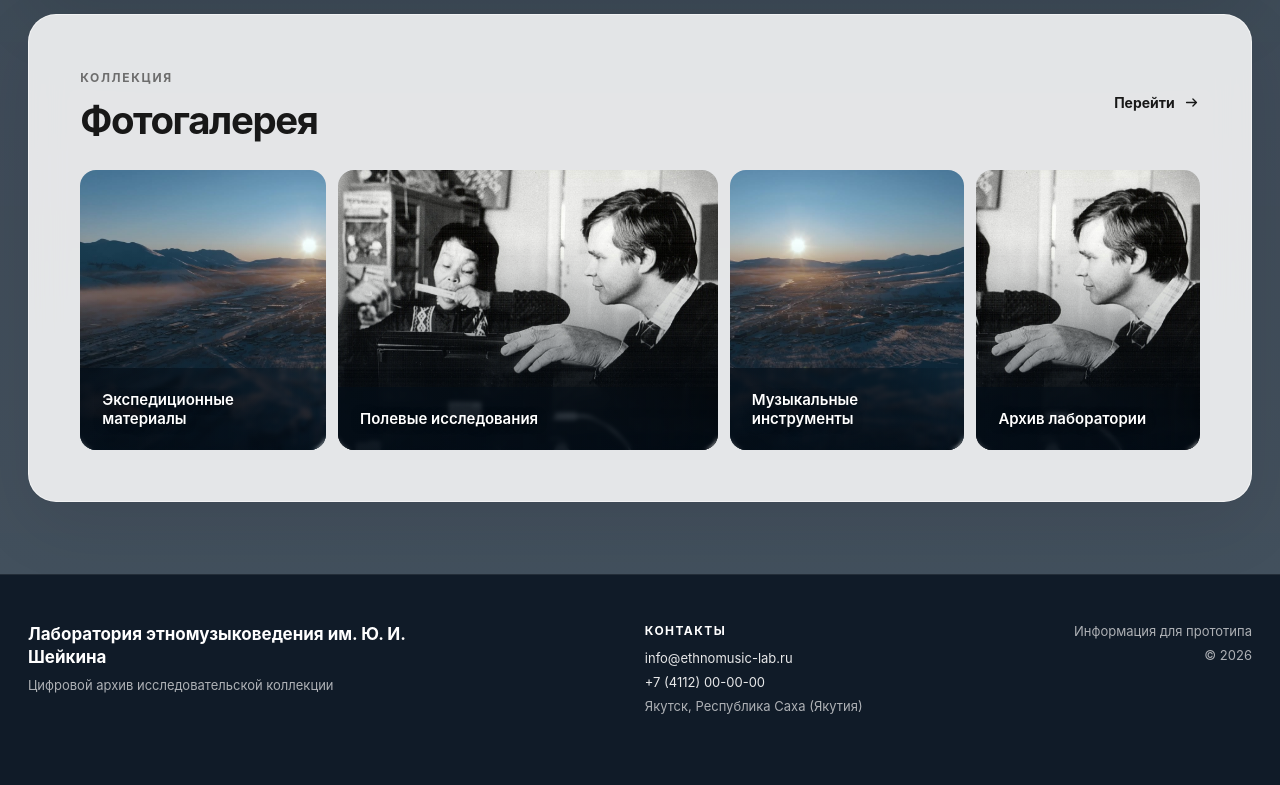
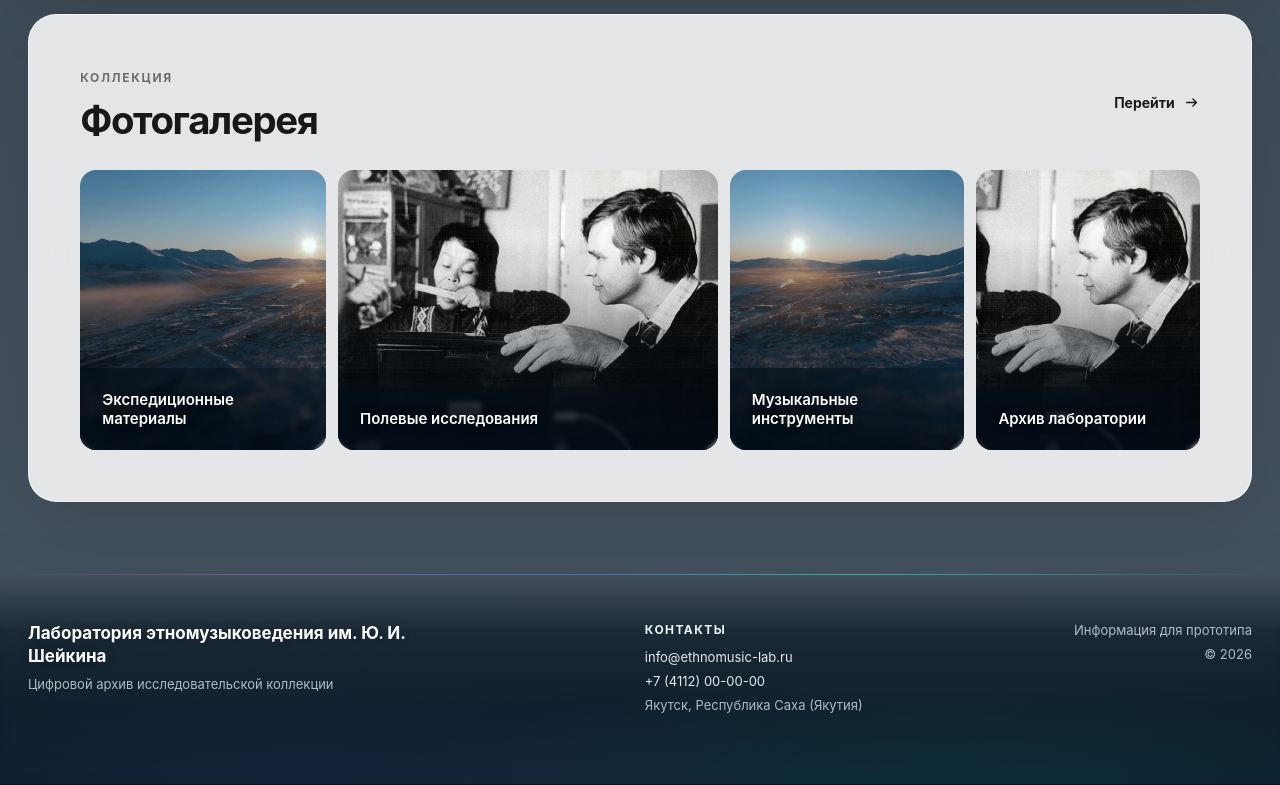
Before and after one commit to tuy1986/ethnomusic-portal, a Next.js app: page / in a window 1280 px wide. Shown: the part 3017-3802 px from the top of the page. Built offline with nearby package versions, Linux system fonts and the light colour scheme.

Commit message:
Lighten transparent aurora footer

```diff
--- a/app/globals.css
+++ b/app/globals.css
@@ -776,21 +776,56 @@ main,
   text-shadow: 0 1px 8px rgba(0,0,0,.5);
 }
 
-.footer { background: rgba(18,28,41,.94); color: #fff; backdrop-filter: blur(16px); border-top: 1px solid rgba(255,255,255,.08); }
+.footer {
+  position: relative;
+  overflow: hidden;
+  color: #f4f8fa;
+  border-top: 0;
+  background: linear-gradient(
+    180deg,
+    rgba(214,231,241,.29) 0%,
+    rgba(110,143,163,.18) 28%,
+    rgba(28,53,70,.34) 64%,
+    rgba(15,36,52,.52) 100%
+  );
+  backdrop-filter: blur(7px) saturate(.82);
+}
+.footer::before {
+  content: "";
+  position: absolute;
+  top: 0;
+  left: 50%;
+  width: min(calc(100% - 48px), var(--page));
+  height: 1px;
+  transform: translateX(-50%);
+  background: linear-gradient(90deg, transparent, rgba(190,94,234,.5) 20%, rgba(77,121,235,.58) 43%, rgba(35,218,204,.7) 68%, transparent);
+  box-shadow: 0 0 12px rgba(44,205,203,.18);
+}
+.footer::after {
+  content: "";
+  position: absolute;
+  inset: 0;
+  background:
+    radial-gradient(ellipse at 24% 110%, rgba(98,89,190,.13), transparent 42%),
+    radial-gradient(ellipse at 74% 115%, rgba(29,196,187,.12), transparent 44%);
+  pointer-events: none;
+}
 .footerInner {
+  position: relative;
+  z-index: 1;
   min-height: 210px;
   display: grid;
   grid-template-columns: 1.5fr 1fr auto;
   align-items: start;
   gap: 54px;
   padding-block: 48px;
-  color: rgba(255,255,255,.66);
+  color: rgba(239,247,249,.72);
   font-size: 13px;
 }
 .footerIdentity, .footerContacts, .footerMeta { display: flex; flex-direction: column; gap: 8px; }
-.footerIdentity strong { max-width: 390px; color: #fff; font-size: 17px; line-height: 1.35; }
-.footerLabel { margin-bottom: 4px; color: #fff; font-size: 12px; font-weight: 750; letter-spacing: .12em; text-transform: uppercase; }
-.footerContacts a { color: rgba(255,255,255,.9); }
+.footerIdentity strong { max-width: 390px; color: #fff; font-size: 17px; line-height: 1.35; text-shadow: 0 1px 12px rgba(5,18,30,.18); }
+.footerLabel { margin-bottom: 4px; color: rgba(242,251,252,.96); font-size: 12px; font-weight: 750; letter-spacing: .12em; text-transform: uppercase; }
+.footerContacts a { color: rgba(247,252,253,.92); }
 .footerContacts a:hover { color: #27c8bf; }
 .footerMeta { align-items: flex-end; text-align: right; }
 
--- a/portal-prototype.html
+++ b/portal-prototype.html
@@ -686,12 +686,14 @@ main,
 .auroraTextLink { display: inline-flex; align-items: center; gap: 14px; margin-top: 13px; padding-bottom: 5px; border-bottom: 1px solid rgba(90,85,166,.24); font-size: 13px; font-weight: 750; letter-spacing: .05em; text-transform: uppercase; }
 .auroraTextLink span { width: 27px; height: 27px; display: grid; place-items: center; border-radius: 50%; color: #fff; background: linear-gradient(135deg, #df5ba7, #856bd0 50%, #18c5bd); transition: transform .2s ease; }
 .auroraTextLink:hover span { transform: translateX(4px); }
-.footer { background: rgba(18,28,41,.94); color: #fff; backdrop-filter: blur(16px); border-top: 1px solid rgba(255,255,255,.08); }
-.footerInner { min-height: 210px; display: grid; grid-template-columns: 1.5fr 1fr auto; align-items: start; gap: 54px; padding-block: 48px; color: rgba(255,255,255,.66); font-size: 13px; }
+.footer { position:relative; overflow:hidden; color:#f4f8fa; border-top:0; background:linear-gradient(180deg,rgba(214,231,241,.29) 0%,rgba(110,143,163,.18) 28%,rgba(28,53,70,.34) 64%,rgba(15,36,52,.52) 100%); backdrop-filter:blur(7px) saturate(.82); }
+.footer::before { content:""; position:absolute; top:0; left:50%; width:min(calc(100% - 48px),var(--page)); height:1px; transform:translateX(-50%); background:linear-gradient(90deg,transparent,rgba(190,94,234,.5) 20%,rgba(77,121,235,.58) 43%,rgba(35,218,204,.7) 68%,transparent); box-shadow:0 0 12px rgba(44,205,203,.18); }
+.footer::after { content:""; position:absolute; inset:0; background:radial-gradient(ellipse at 24% 110%,rgba(98,89,190,.13),transparent 42%),radial-gradient(ellipse at 74% 115%,rgba(29,196,187,.12),transparent 44%); pointer-events:none; }
+.footerInner { position:relative; z-index:1; min-height:210px; display:grid; grid-template-columns:1.5fr 1fr auto; align-items:start; gap:54px; padding-block:48px; color:rgba(239,247,249,.72); font-size:13px; }
 .footerIdentity, .footerContacts, .footerMeta { display: flex; flex-direction: column; gap: 8px; }
-.footerIdentity strong { max-width: 390px; color: #fff; font-size: 17px; line-height: 1.35; }
-.footerLabel { margin-bottom: 4px; color: #fff; font-size: 12px; font-weight: 750; letter-spacing: .12em; text-transform: uppercase; }
-.footerContacts a { color: rgba(255,255,255,.9); }
+.footerIdentity strong { max-width:390px; color:#fff; font-size:17px; line-height:1.35; text-shadow:0 1px 12px rgba(5,18,30,.18); }
+.footerLabel { margin-bottom:4px; color:rgba(242,251,252,.96); font-size:12px; font-weight:750; letter-spacing:.12em; text-transform:uppercase; }
+.footerContacts a { color:rgba(247,252,253,.92); }
 .footerContacts a:hover { color: #27c8bf; }
 .footerMeta { align-items: flex-end; text-align: right; }
 @media (max-width:1120px) { .mapStage { width:100%; grid-template-columns:minmax(0,1fr) 205px; gap:18px; } .sheykinPanel { grid-template-columns:minmax(0,.9fr) minmax(320px,1.1fr); gap:34px; } }
```
